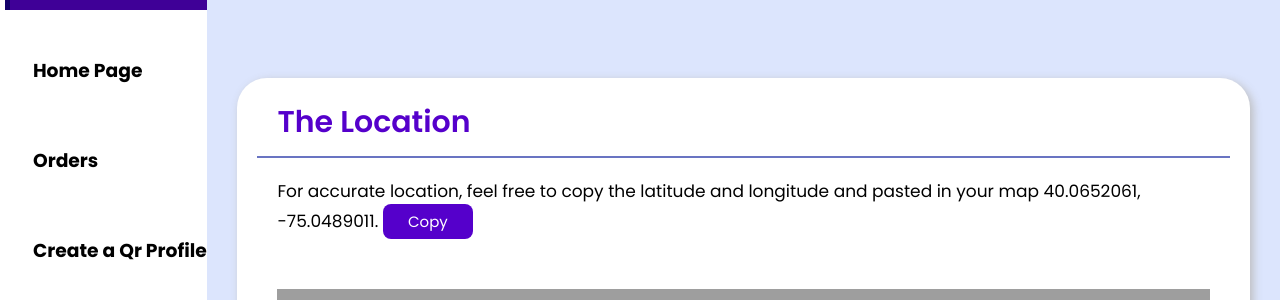
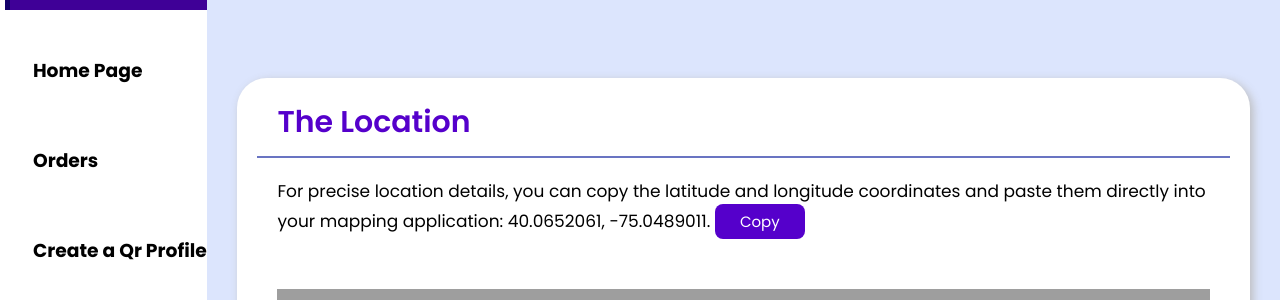
Before and after one commit to yousefmankoulah/Qr_findMyKids, a Django app: template findMe/home/templates/profileVistorLocation.html in a window 1280 px wide. Shown: the part 175-475 px from the top of the page. Run offline with Django 4.2, Linux system fonts and the light colour scheme; the template is opened without the code that fills it: values that come from a table or form of the project are taken from there, others are empty; a user stored in the database is signed in; data comes from the database, SQL or seed files in the repository; tables that the repository leaves empty hold one stand-in row (values such as "Sample post"); grey boxes are pictures that could not be loaded.

Commit message:
Update profileVistorLocation.html

```diff
--- a/findMe/home/templates/profileVistorLocation.html
+++ b/findMe/home/templates/profileVistorLocation.html
@@ -107,9 +107,9 @@
 
 				<div class="report-body">
 					{% if profile.vistor_latitude == None or profile.vistor_longitude == None %}
-                    <p>No one scan the qr code or who scan the qr code didn't allow us to get his location. Notes, if the user is not enabling the location access we can't get his location</p>
+                    <p>No one has scanned the QR code, or those who have scanned it have not granted us permission to access their location. Please note that if the user does not enable location access, we are unable to retrieve their location.</p>
                     {% else %}
-                    <p>For accurate location, feel free to copy the latitude and longitude and pasted in your map {{ profile.vistor_latitude }}, {{ profile.vistor_longitude }}.   <button class="view" onclick="copyText()">Copy</button></p><br><br>
+                    <p>For precise location details, you can copy the latitude and longitude coordinates and paste them directly into your mapping application: {{ profile.vistor_latitude }}, {{ profile.vistor_longitude }}.   <button class="view" onclick="copyText()">Copy</button></p><br><br>
                     <iframe src="https://www.google.com/maps/embed?pb=!1m14!1m12!1m3!1d24431.10295973636!2d{{ profile.vistor_longitude }}!3d{{ profile.vistor_latitude }}!2m3!1f0!2f0!3f0!3m2!1i1024!2i768!4f13.1!5e0!3m2!1sen!2sus!4v1695067445354!5m2!1sen!2sus" width="100%%" height="450" style="border:0;" allowfullscreen="" loading="lazy" referrerpolicy="no-referrer-when-downgrade"></iframe>
                     {% endif %}
 				</div>
```
